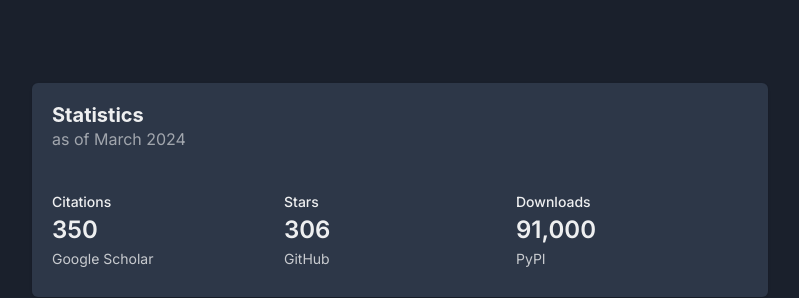
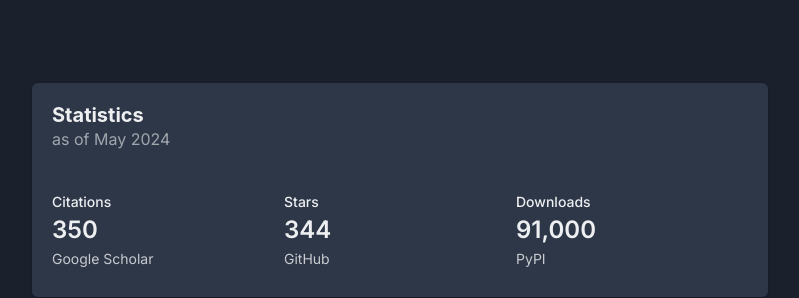
Before and after one commit to saintslab/carbontracker-website, a Next.js app: page / in a window 1280 px wide. Shown: the part 1740-2038 px from the top of the page, without its empty margins (240-1039 px from the left). Built offline with nearby package versions, Linux system fonts and the light colour scheme.

Commit message:
Update StatSection.tsx
Update stats

```diff
--- a/components/StatSection.tsx
+++ b/components/StatSection.tsx
@@ -20,7 +20,7 @@ export default function StatSection() {
       <Card w="full">
         <CardHeader>
           <Heading size="md">Statistics</Heading>
-          <Text opacity={0.6}>as of March 2024</Text>
+          <Text opacity={0.6}>as of May 2024</Text>
         </CardHeader>
         <CardBody>
           <StatGroup>
@@ -35,7 +35,7 @@ export default function StatSection() {
             </Stat>
             <Stat>
               <StatLabel>Stars</StatLabel>
-              <StatNumber>306</StatNumber>
+              <StatNumber>344</StatNumber>
               <StatHelpText>
                 <Link href="https://github.com/lfwa/carbontracker/stargazers">
                   GitHub
```
